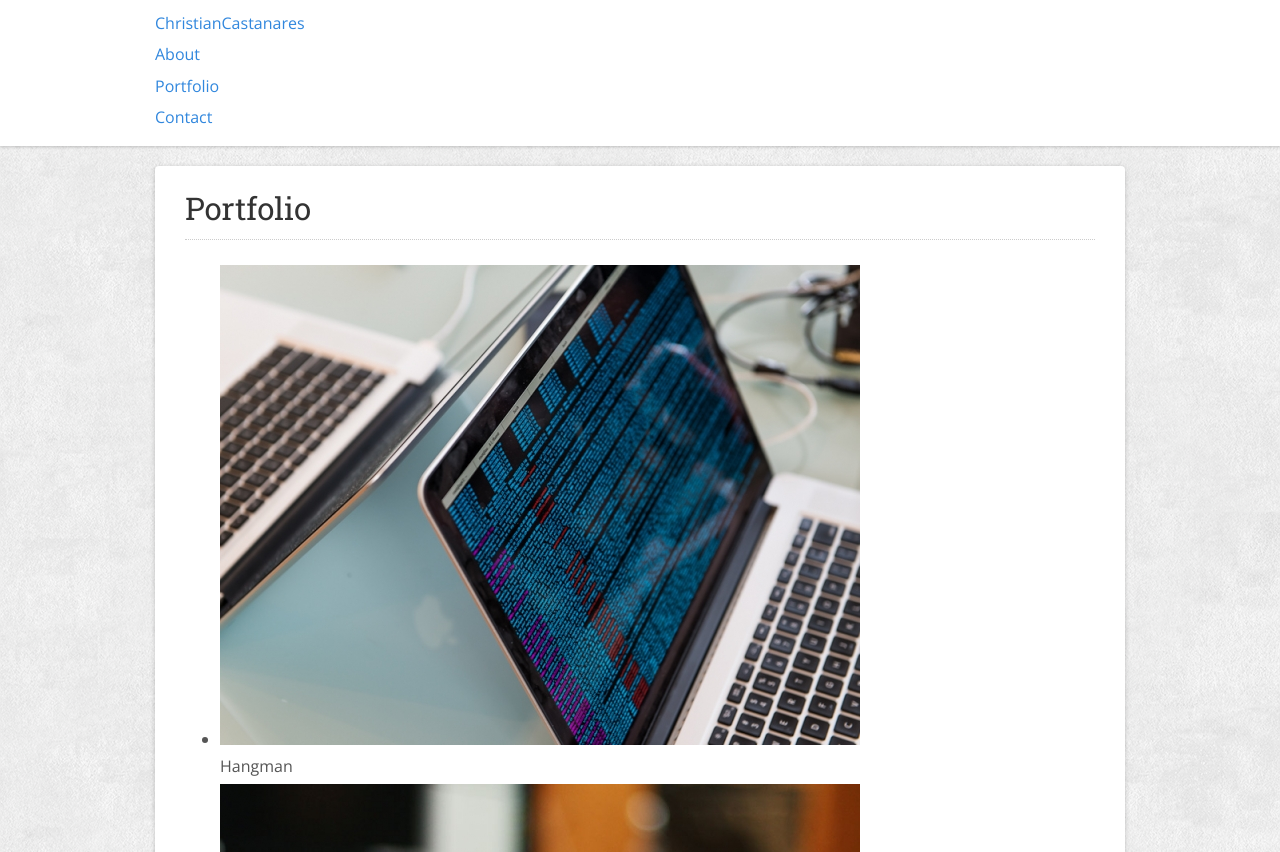
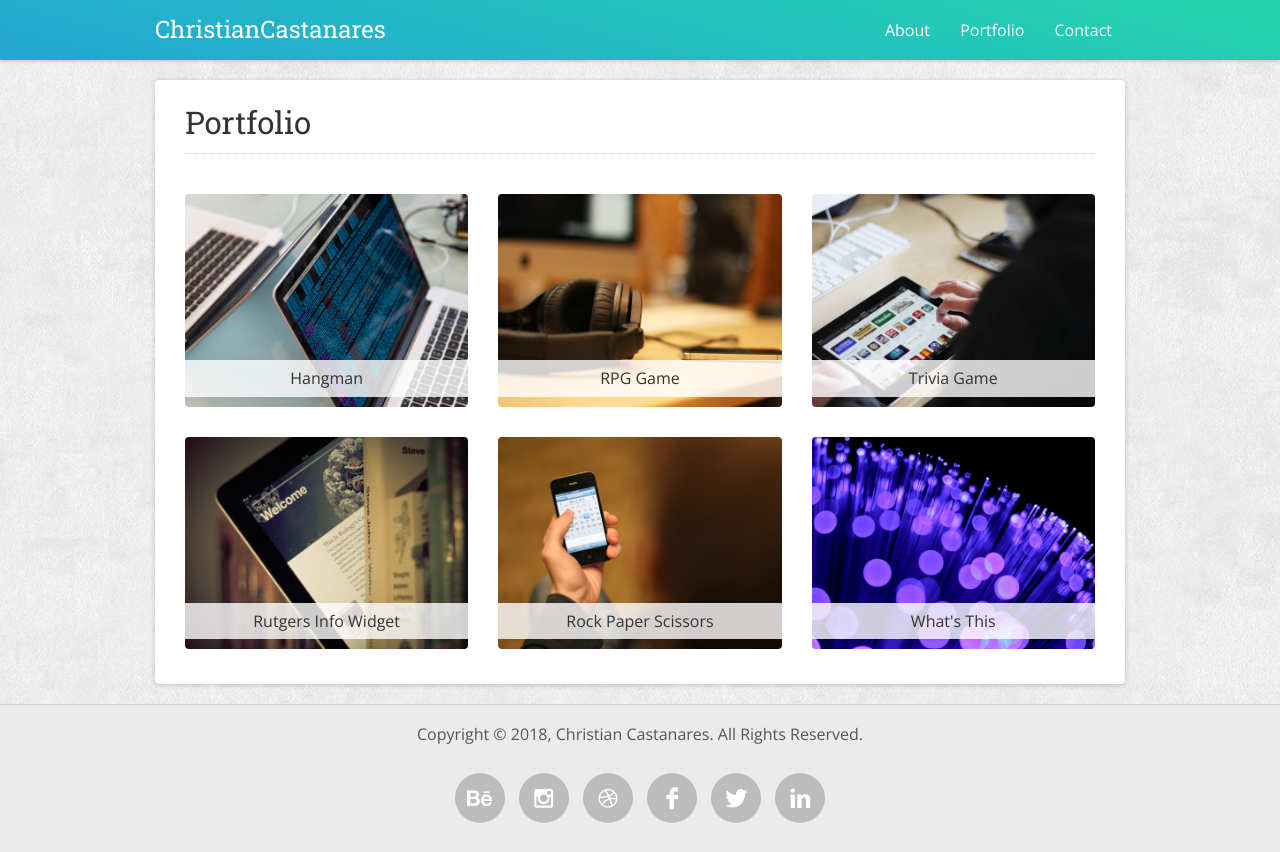
Before and after one commit to xtianares/Basic-Portfolio, a plain HTML site: page portfolio.html in a window 1280 px wide. Shown: the top 852 px of the page. Drawn offline with nearby package versions, Linux system fonts and the light colour scheme.

Commit message:
finishing touches

```diff
--- a/assets/css/style.css
+++ b/assets/css/style.css
@@ -56,7 +56,7 @@ hr { display: block; height: 1px; border: 0; border-top: 1px solid #ccc; margin:
 iframe { border: 0; }
 
 *, :before, :after { box-sizing: border-box; }
-html { font-size: 1em; height: 100%; overflow-y: scroll; }
+html { font-size: 1em; min-height: 100%; overflow-y: scroll; }
 body { font-family: 'Open Sans', Verdana, Tahoma, Arial, sans-serif; line-height: 1.65; text-align: left; color: #555555; height: 100%; text-rendering: optimizeLegibility !important; /*-webkit-font-smoothing: antialiased; -moz-osx-font-smoothing: grayscale;*/ }
 nav ul, nav ol, #nav ul, #navbar ul, #nav ol { list-style: none; list-style-image: none; margin: 0; padding: 0; }
 
@@ -759,13 +759,49 @@ a.social.tumblr:hover, a.social.tumblr:active { background-color: #529ECC; }
     Project Styles
 ----------------------------------------------------------------------------- */
 html {
+    min-height: 100%;
     background: #ebebeb url(../images/bg.png) repeat 0 0;
+    position: relative;
 }
 header {
     padding: 10px 0;
     margin-bottom: 20px;
-    background-color: #fff;
+    background-color: #56A8E3;
+    background: linear-gradient(15deg, #23A6D5, #23D5AB);
     box-shadow: 0 1px 3px 0 rgba(0, 0, 0, .2)
+}
+.logo {
+    float: left;
+    color: #fff;
+    font-size: 24px;
+    font-family: 'Roboto Slab', 'Open Sans', 'Trebuchet MS', Verdana, Arial, Helvetica, sans-serif;
+    font-weight: 400 !important;
+}
+.logo:hover {
+    border: 0 !important;
+}
+nav {
+    float: right;
+    margin-top: 5px;
+}
+nav li {
+    display: inline-block;
+    margin: 0 3px;
+    vertical-align: middle;
+}
+nav li a {
+    color: #fff;
+    padding: 5px 10px;
+    border: 0 !important;
+}
+nav li a:hover {
+    color: inherit;
+    background-color: #ebebeb;
+    border-radius: 4px;
+}
+
+main {
+    padding-bottom: 20px;
 }
 .box {
     padding:  20px 30px;
@@ -778,3 +814,77 @@ header {
     margin-bottom: .8em;
     border-bottom: 1px dotted #ccc;
 }
+.profile-image {
+    float: left;
+    border-radius: 50%;
+    margin-right: 25px;
+    margin-bottom: 5px;
+}
+.portfolio {
+    margin: 0 -15px;
+    padding: 0;
+    display: flex;
+    flex-wrap: wrap;
+    list-style: none;
+}
+.portfolio li {
+    position: relative;
+    margin: 15px;
+    padding: 0;
+    width: 100%;
+    border-radius: 4px;
+    overflow: hidden;
+}
+.portfolio li a {
+    color: #333;
+    border: 0 !important;
+}
+.portfolio li img {
+    display: block;
+    width: 100%;
+    max-width: auto;
+    transition: transform .2s; /* Animation */
+}
+.portfolio li a:hover img {
+    transform: scale(1.2);
+}
+
+.portfolio li .portfolio-title {
+    width: 100%;
+    padding: 5px;
+    position: absolute;
+    text-align: center;
+    background: rgba(255,255,255,.8);
+    bottom: 10px;
+}
+
+footer {
+    width: 100%;
+    position: absolute;
+    bottom: 0;
+    padding: 1rem;
+    padding-bottom: 0;
+    background-color: #ebebeb;
+    border-top: 1px solid #ccc;
+}
+
+@media (min-width: 48em) { /* Medium devices (tablets, 768px and up) */
+    .portfolio li {
+        position: relative;
+        margin: 15px;
+        padding: 0;
+        width: calc(50% - 30px);
+    }
+}
+@media (min-width: 62em) { /* Large devices (desktops, 992px and up) */
+    .portfolio li {
+        width: calc(33.33% - 30px);
+    }
+}
+@media (min-width: 75em) { /* Extra large devices (large desktops, 1200px and up) */
+    h1, .h1 { font-size: 2.441em; }
+    h2, .h2 { font-size: 1.953em; }
+    h3, .h3 { font-size: 1.563em; }
+    h4, .h4 { font-size: 1.25em; }
+    h5, .h5 { font-size: 1.1em; }
+}
--- /dev/null
+++ b/assets/js/main.js
@@ -0,0 +1,12 @@
+// to make sure that the body's bottom margin is equal the height of the sticky footer
+$(function() {
+    var wWidth = $(window).width();
+    var footH = $("footer").css("height")
+    $("body").css( "padding-bottom", footH );
+    $(window).resize(function() {
+        var footH = $("footer").css("height")
+        if( wWidth != $(window).width() ) {
+            $("body").css( "padding-bottom", footH );
+        }
+    });
+});
--- a/portfolio.html
+++ b/portfolio.html
@@ -12,8 +12,8 @@
 <body>
 <header id="header-wrapper" class="wrap">
     <div class="container">
-        <div class="col-md-10 centered">
-            <a href="index.html">ChristianCastanares</a>
+        <div class="col-lg-10 centered">
+            <a class="logo" href="index.html">ChristianCastanares</a>
             <nav class="nav">
                 <ul>
                     <li class="nav-item"><a class="nav-link" href="index.html">About</a></li>
@@ -32,28 +32,40 @@
                 <h1 class="head h2">Portfolio</h1>
                 <ul class="portfolio">
                     <li>
+                        <a href="#">
                             <img src="assets/images/placeimg-1.jpg" alt="Hangman">
                             <div class="portfolio-title">Hangman</div>
+                        </a>
                     </li>
                     <li>
+                        <a href="#">
                             <img src="assets/images/placeimg-2.jpg" alt="RPG Game">
                             <div class="portfolio-title">RPG Game</div>
+                        </a>
                     </li>
                     <li>
+                        <a href="#">
                             <img src="assets/images/placeimg-3.jpg" alt="Trivia Game">
                             <div class="portfolio-title">Trivia Game</div>
+                        </a>
                     </li>
                     <li>
+                        <a href="#">
                             <img src="assets/images/placeimg-4.jpg" alt="Rutgers Info Widge">
                             <div class="portfolio-title">Rutgers Info Widget</div>
+                        </a>
                     </li>
                     <li>
+                        <a href="#">
                             <img src="assets/images/placeimg-5.jpg" alt="Rock Paper Scissor">
                             <div class="portfolio-title">Rock Paper Scissors</div>
+                        </a>
                     </li>
                     <li>
+                        <a href="#">
                             <img src="assets/images/placeimg-6.jpg" alt="What's Thi">
                             <div class="portfolio-title">What's This</div>
+                        </a>
                     </li>
                 </ul>
             </div>
@@ -64,10 +76,21 @@
 <footer>
     <div class="container">
         <div class="col-lg-10 centered">
-            <p class="copyright center">Copyright &#169; <script id="year_display">var y=new Date().getFullYear();var s=document.getElementById("year_display");s.parentNode.replaceChild(document.createTextNode(y),s);</script>, All Rights Reserved.</p>
+            <p class="copyright center">Copyright &#169; <script id="year_display">var y=new Date().getFullYear();var s=document.getElementById("year_display");s.parentNode.replaceChild(document.createTextNode(y),s);</script>, Christian Castanares. All Rights Reserved.</p>
+            <p class="center">
+                <a class="social behance" href="https://www.behance.net/xtianares" title="Follow me in Behance+"><span class="icon-behance"></span></a>
+                <a class="social instagram" href="https://www.instagram.com/xtianares" title="Follow me in Instagram"><span class="icon-instagram"></span></a>
+                <a class="social dribbble" href="https://dribbble.com/xtianares" title="Follow me in Dribbble"><span class="icon-dribbble"></span></a>
+                <a class="social facebook" href="https://www.facebook.com/xtianCastanares" title="Like me in Facebook"><span class="icon-facebook"></span></a>
+                <a class="social twitter" href="https://twitter.com/xtianares" title="Follow me in Twitter"><span class="icon-twitter"></span></a>
+                <a class="social linkedin" href="https://www.linkedin.com/in/xtianares" title="Connect with me in LinkedIn"><span class="icon-linkedin"></span></a>
+            </p>
         </div>
     </div>
 </footer>
 
+<script src="https://ajax.googleapis.com/ajax/libs/jquery/3.3.1/jquery.min.js"></script>
+<script src="assets/js/main.js"></script>
+
 </body>
 </html>
```
Also changed, not shown: contact.html (+14 -3 lines), index.html (+5 -2 lines). Lines whose indentation alone changed are shown as unchanged.
